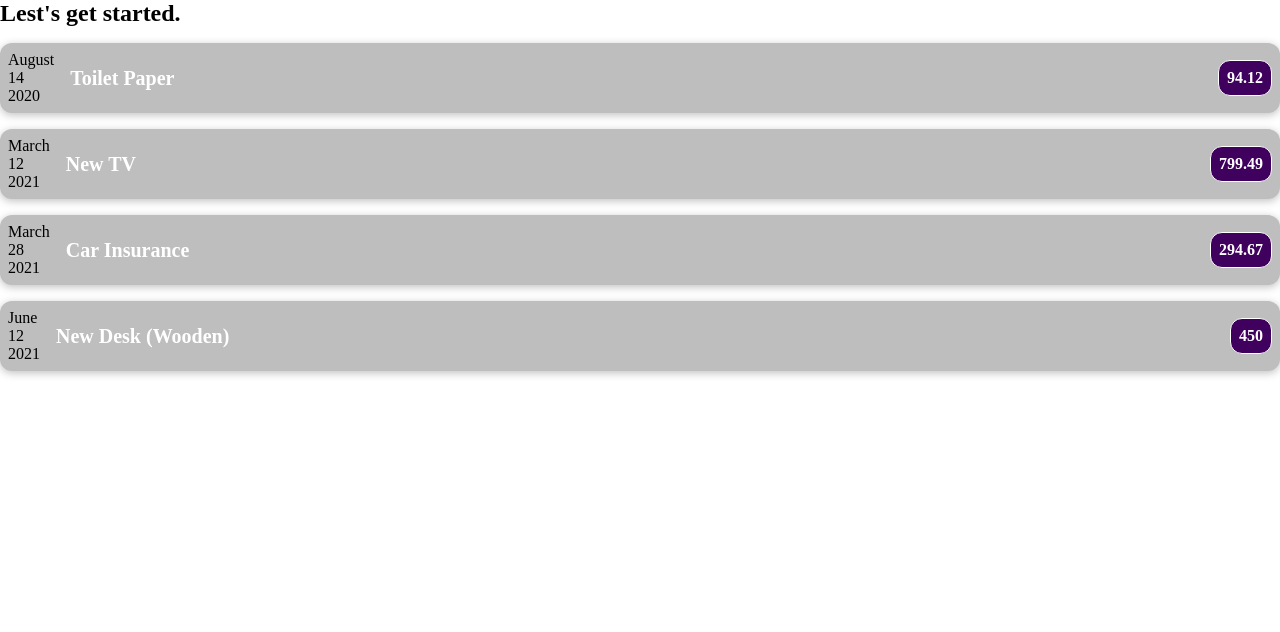
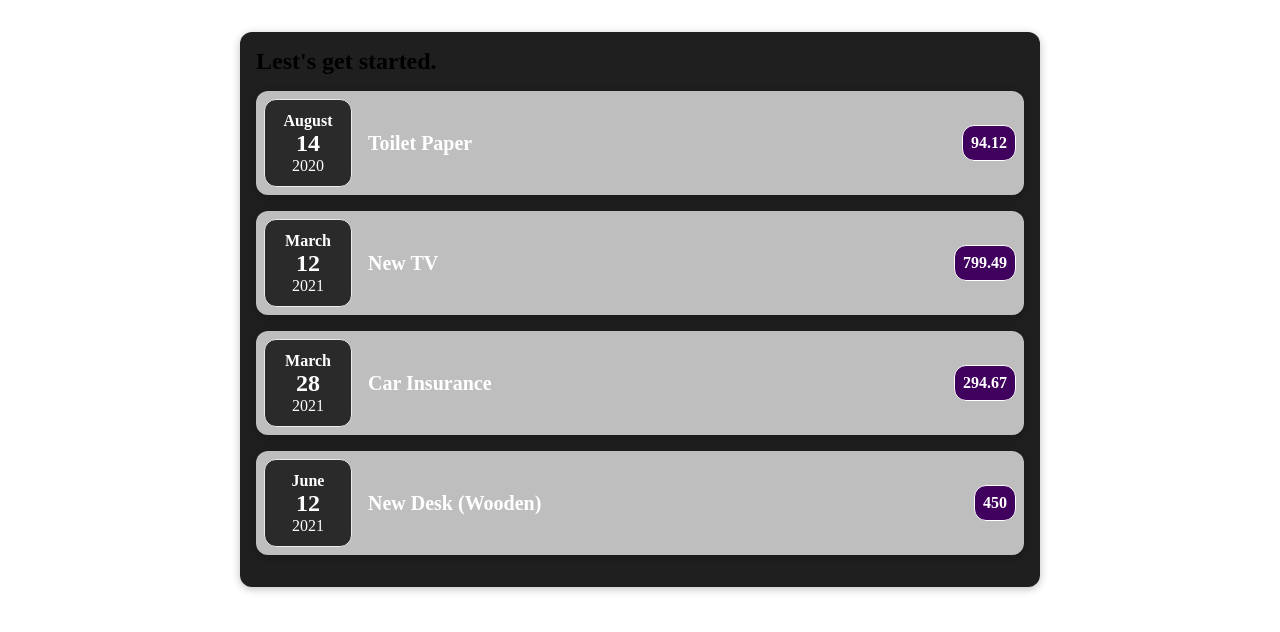
Before and after one commit to sudhansom/my-expenses, a React (Create React App) app: page / in a window 1280 px wide. Shown: the top 632 px of the page. Built offline with nearby package versions, Linux system fonts and the light colour scheme.

Commit message:
fix styling and props.className

```diff
--- a/src/App.js
+++ b/src/App.js
@@ -1,5 +1,7 @@
 import ExpenseItem from "./components/ExpenseItem";
+
 import "./App.css";
+import Card from "./components/Card";
 
 function App() {
   const expenses = [
@@ -24,11 +26,11 @@
     },
   ];
   return (
-    <div>
+    <Card className="expenses">
       <h2>Lest's get started.</h2>
       {expenses.length &&
         expenses.map((item) => <ExpenseItem id={item.id} item={item} />)}
-    </div>
+    </Card>
   );
 }
 
--- /dev/null
+++ b/src/components/Card.css
@@ -0,0 +1,4 @@
+.card {
+  box-shadow: 0 2px 8px rgba(0, 0, 0, 0.25);
+  border-radius: 12px;
+}
--- /dev/null
+++ b/src/components/Card.js
@@ -0,0 +1,11 @@
+import React from "react";
+
+import "./Card.css";
+import "./Expenses.css";
+
+const Card = (props) => {
+  const classes = "card " + props.className;
+  return <div className={classes}>{props.children}</div>;
+};
+
+export default Card;
--- a/src/components/ExpenseDate.css
+++ b/src/components/ExpenseDate.css
@@ -0,0 +1,23 @@
+.expense-date {
+  display: flex;
+  flex-direction: column;
+  width: 5.5rem;
+  height: 5.5rem;
+  border: 1px solid #ececec;
+  background-color: #2a2a2a;
+  color: white;
+  border-radius: 12px;
+  align-items: center;
+  justify-content: center;
+}
+.expense-date__month {
+  font-size: 0.75;
+  font-weight: bold;
+}
+.expense-date__year {
+  font-size: 0.75;
+}
+.expense-date__day {
+  font-size: 1.5rem;
+  font-weight: bold;
+}
--- a/src/components/ExpenseDate.js
+++ b/src/components/ExpenseDate.js
@@ -7,10 +7,10 @@
   const day = props.item.toLocaleString("en-US", { day: "2-digit" });
   const year = props.item.getFullYear("en-US");
   return (
-    <div>
-      <div>{month}</div>
-      <div>{day}</div>
-      <div>{year}</div>
+    <div className="expense-date">
+      <div className="expense-date__month">{month}</div>
+      <div className="expense-date__day">{day}</div>
+      <div className="expense-date__year">{year}</div>
     </div>
   );
 };
--- a/src/components/ExpenseItem.js
+++ b/src/components/ExpenseItem.js
@@ -1,18 +1,19 @@
 import React from "react";
 
 import ExpenseDate from "./ExpenseDate";
+import Card from "./Card";
 
 import "./ExpenseItem.css";
 
 const ExpenseItem = ({ item }) => {
   return (
-    <div className="expense-item">
+    <Card className="expense-item">
       <ExpenseDate item={item.date} />
       <div className="expense-item__description">
         <h2>{item.title}</h2>
         <div className="expense-item__price">{item.amount}</div>
       </div>
-    </div>
+    </Card>
   );
 };
 
--- /dev/null
+++ b/src/components/Expenses.css
@@ -0,0 +1,7 @@
+.expenses {
+  padding: 1rem;
+  background-color: rgb(31, 31, 31);
+  margin: 2rem auto;
+  width: 50rem;
+  max-width: 95%;
+}
```
